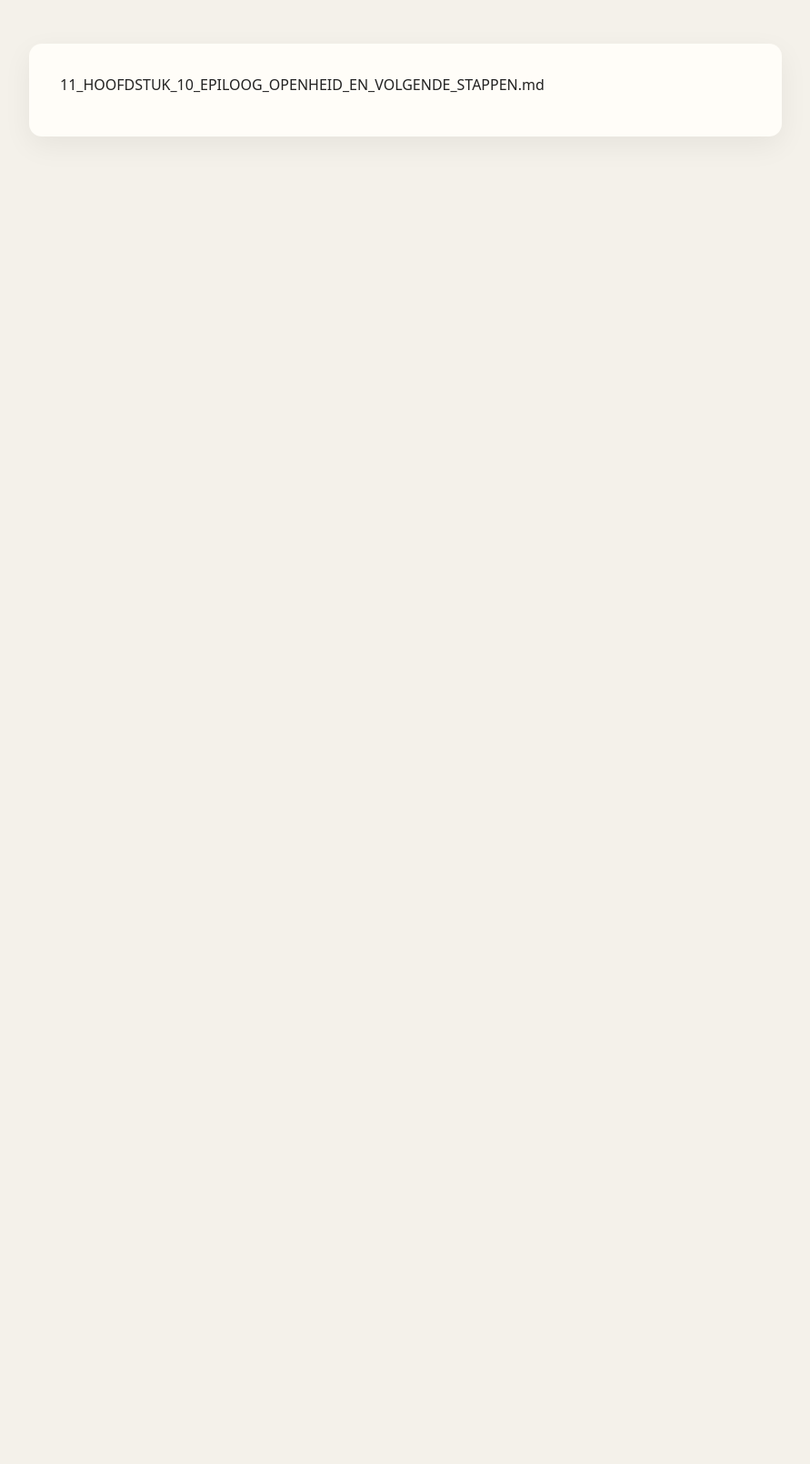
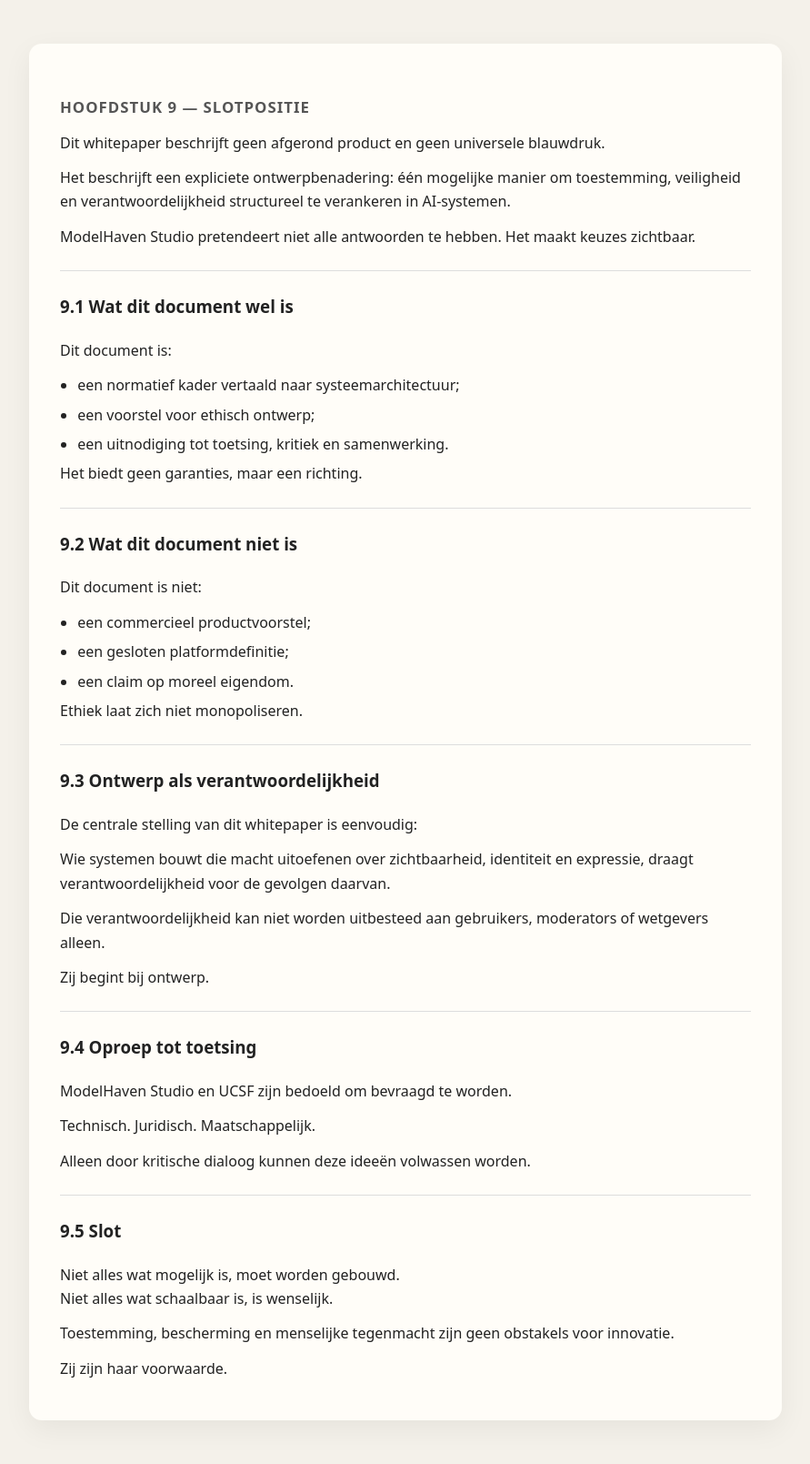
Before and after one commit to MartijnBruzzese/ModelHaven-Studio, a Jekyll site: the page built from WHITE_PAPERS/NL/MODELHAVEN_STUDIO_NL/10_HOOFDSTUK_9_SLOTPOSITIE.md, in a window 1280 px wide. Shown: the whole page at 91% size, without its empty margins (194-1085 px from the left). Built offline with Jekyll 4.4.1, drawn with Linux system fonts in a browser that asks for light colours; our own code applies the rules of GitHub Pages for plain Markdown files; before the commit the page ends 900 px from its top, so only the background shows below that.

Commit message:
Update 10_HOOFDSTUK_9_SLOTPOSITIE.md

```diff
--- a/WHITE_PAPERS/NL/MODELHAVEN_STUDIO_NL/10_HOOFDSTUK_9_SLOTPOSITIE.md
+++ b/WHITE_PAPERS/NL/MODELHAVEN_STUDIO_NL/10_HOOFDSTUK_9_SLOTPOSITIE.md
@@ -1 +1,65 @@
-11_HOOFDSTUK_10_EPILOOG_OPENHEID_EN_VOLGENDE_STAPPEN.md
+<a id="h9"></a>
+## Hoofdstuk 9 — Slotpositie
+
+Dit whitepaper beschrijft geen afgerond product en geen universele blauwdruk.
+
+Het beschrijft een expliciete ontwerpbenadering: één mogelijke manier om toestemming, veiligheid en verantwoordelijkheid structureel te verankeren in AI-systemen.
+
+ModelHaven Studio pretendeert niet alle antwoorden te hebben. Het maakt keuzes zichtbaar.
+
+---
+
+### 9.1 Wat dit document wel is
+
+Dit document is:
+
+- een normatief kader vertaald naar systeemarchitectuur;
+- een voorstel voor ethisch ontwerp;
+- een uitnodiging tot toetsing, kritiek en samenwerking.
+
+Het biedt geen garanties, maar een richting.
+
+---
+
+### 9.2 Wat dit document niet is
+
+Dit document is niet:
+
+- een commercieel productvoorstel;
+- een gesloten platformdefinitie;
+- een claim op moreel eigendom.
+
+Ethiek laat zich niet monopoliseren.
+
+---
+
+### 9.3 Ontwerp als verantwoordelijkheid
+
+De centrale stelling van dit whitepaper is eenvoudig:
+
+Wie systemen bouwt die macht uitoefenen over zichtbaarheid, identiteit en expressie, draagt verantwoordelijkheid voor de gevolgen daarvan.
+
+Die verantwoordelijkheid kan niet worden uitbesteed aan gebruikers, moderators of wetgevers alleen.
+
+Zij begint bij ontwerp.
+
+---
+
+### 9.4 Oproep tot toetsing
+
+ModelHaven Studio en UCSF zijn bedoeld om bevraagd te worden.
+
+Technisch. Juridisch. Maatschappelijk.
+
+Alleen door kritische dialoog kunnen deze ideeën volwassen worden.
+
+---
+
+### 9.5 Slot
+
+Niet alles wat mogelijk is, moet worden gebouwd.
+Niet alles wat schaalbaar is, is wenselijk.
+
+Toestemming, bescherming en menselijke tegenmacht zijn geen obstakels voor innovatie.
+
+Zij zijn haar voorwaarde.
```
